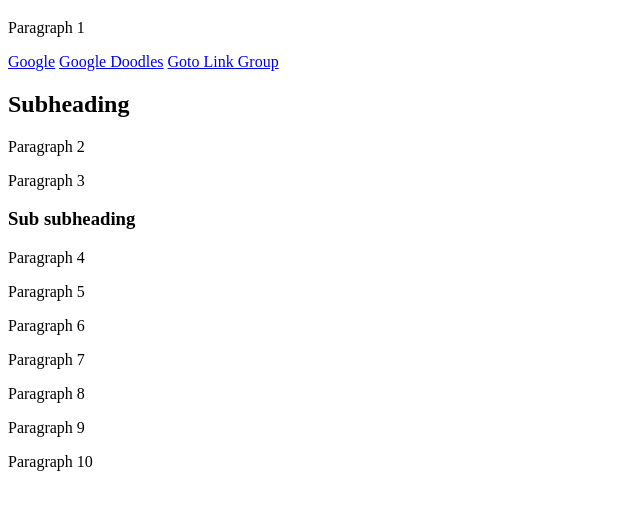
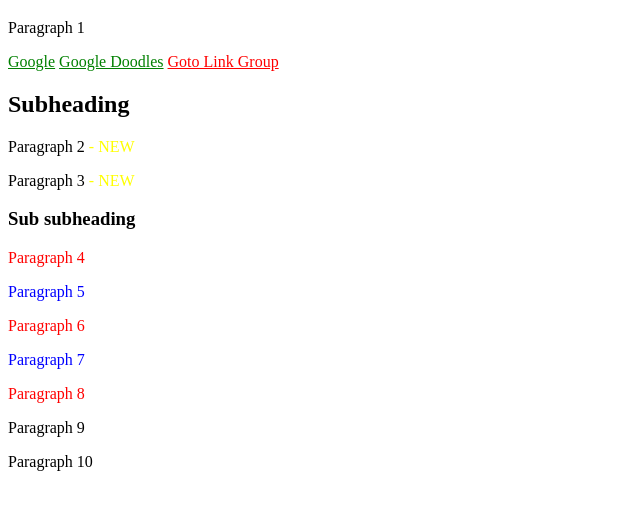
Before and after one commit to ljuppce/asajment_stilizacija, a plain HTML site: page index.html in a window 1280 px wide. Shown: the part 61-570 px from the top of the page, without its empty margins (0-640 px from the left). Drawn offline with Linux system fonts and the light colour scheme.

Commit message:
gotova verzija sa dodatkom css fajla i linka u html fajlu

```diff
--- a/index.html
+++ b/index.html
@@ -4,10 +4,7 @@
 <head>
     <meta charset="UTF-8">
     <title>Advanced CSS - Assignment 1</title>
-    <style>
-
-
-    </style>
+    <link rel="stylesheet" href="stil.css">
 </head>
 
 <body>
--- /dev/null
+++ b/stil.css
@@ -0,0 +1,19 @@
+a{
+    color: green;
+}
+a:nth-of-type(3) {
+    color: red;
+}
+#second-div p:nth-of-type(odd) {
+    color: red;
+}
+#second-div p:nth-of-type(even) {
+    color: blue;
+}
+#first-div > p::after {
+    content: " - NEW";
+    color: yellow;
+}
+p:last-of-type:hover {
+    font-style: italic;
+}
```
